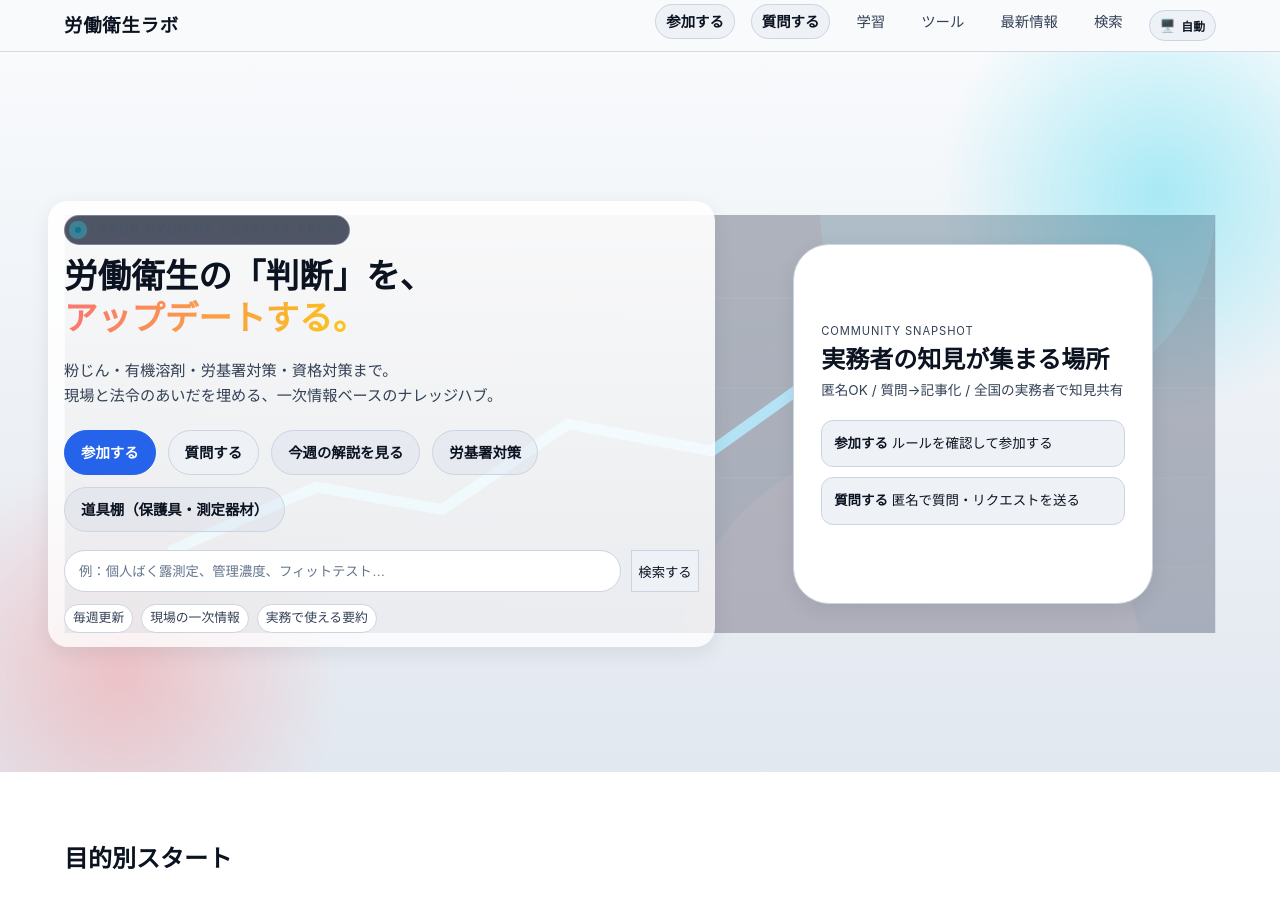
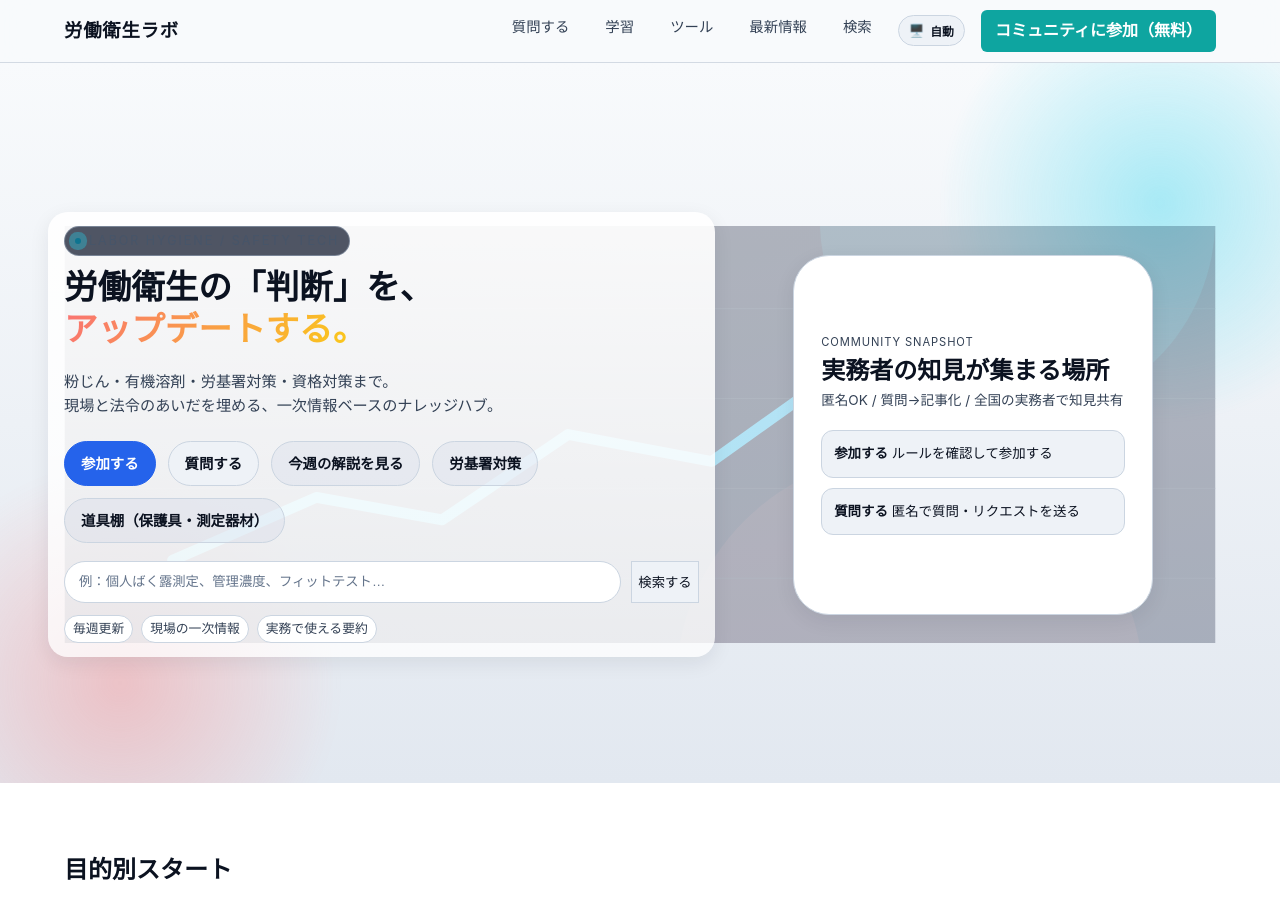
Before and after one commit to rodoeisei-lab/rodoeisei-lab, a Jekyll site: the page built from index.md, in a window 1280 px wide and 900 px high. Built offline with Jekyll 4.4.1, drawn with Linux system fonts in a browser that asks for light colours.

Commit message:
Add persistent community CTA in header navigation

```diff
--- a/_data/navigation.yml
+++ b/_data/navigation.yml
@@ -1,9 +1,5 @@
-- title: 参加する
-  url: /community/
-  kind: cta
 - title: 質問する
   url: "https://forms.gle/VkhwitiNsNXyNQ2C9"
-  kind: cta
   external: true
 - title: 学習
   url: /learn/
--- a/_includes/site-header.html
+++ b/_includes/site-header.html
@@ -7,13 +7,16 @@
       <ul>
         {% for item in site.data.navigation %}
         <li>
-          <a href="{% if item.external %}{{ item.url }}{% else %}{{ item.url | relative_url }}{% endif %}"{% if item.kind == "cta" %} class="nav-cta"{% endif %}{% if item.external %} target="_blank" rel="noopener"{% endif %}>{{ item.title }}</a>
+          <a href="{% if item.external %}{{ item.url }}{% else %}{{ item.url | relative_url }}{% endif %}"{% if item.external %} target="_blank" rel="noopener"{% endif %}>{{ item.title }}</a>
         </li>
         {% endfor %}
         <li>
           <button class="theme-toggle" type="button" data-theme-toggle aria-label="表示テーマを切り替え" data-theme-label>自動</button>
         </li>
       </ul>
+      <a href="{{ "/community/" | relative_url }}" class="nav-cta">
+        コミュニティに参加（無料）
+      </a>
     </nav>
   </div>
 </header>
@@ -22,10 +25,13 @@
   <button class="close-btn" id="closeBtn" aria-label="閉じる">×</button>
   <h2>{{ site.data.ui.menu | default: "メニュー" }}</h2>
   <button class="theme-toggle" type="button" data-theme-toggle aria-label="表示テーマを切り替え" data-theme-label>自動</button>
+  <a href="{{ "/community/" | relative_url }}" class="nav-cta">
+    コミュニティに参加（無料）
+  </a>
   <ul>
     {% for item in site.data.navigation %}
     <li>
-      <a href="{% if item.external %}{{ item.url }}{% else %}{{ item.url | relative_url }}{% endif %}"{% if item.kind == "cta" %} class="nav-cta"{% endif %}{% if item.external %} target="_blank" rel="noopener"{% endif %}>{{ item.title }}</a>
+      <a href="{% if item.external %}{{ item.url }}{% else %}{{ item.url | relative_url }}{% endif %}"{% if item.external %} target="_blank" rel="noopener"{% endif %}>{{ item.title }}</a>
     </li>
     {% endfor %}
   </ul>
--- a/assets/css/main.css
+++ b/assets/css/main.css
@@ -134,6 +134,10 @@ a:focus-visible, button:focus-visible {
   font-size: 1.15em;
   letter-spacing: .04em;
 }
+.desktop-nav {
+  display: flex;
+  align-items: center;
+}
 .desktop-nav ul {
   list-style: none;
   display: flex;
@@ -154,16 +158,23 @@ a:focus-visible, button:focus-visible {
   background: rgba(148, 163, 184, .16);
   transform: translateY(-1px);
 }
-.desktop-nav a.nav-cta {
-  background: var(--btn-surface);
-  border: 1px solid var(--btn-border);
-  color: var(--btn-text);
-  font-weight: 700;
-}
-.desktop-nav a.nav-cta:hover {
-  background: rgba(34, 211, 238, .3);
+
+.desktop-nav .nav-cta,
+.mobile-nav .nav-cta {
+  background-color: #0ea5a0;
+  color: #ffffff;
+  padding: 8px 14px;
+  border-radius: 6px;
+  font-weight: 600;
+  text-decoration: none;
+  margin-left: 16px;
+  white-space: nowrap;
 }
 
+.desktop-nav .nav-cta:hover,
+.mobile-nav .nav-cta:hover {
+  opacity: 0.9;
+}
 .menu-btn {
   display: none;
   font-size: 1.7em;
@@ -199,6 +210,15 @@ a:focus-visible, button:focus-visible {
 @media (max-width: 900px) {
   .desktop-nav { display: none; }
   .menu-btn { display: block; }
+}
+
+@media (max-width: 768px) {
+  .desktop-nav .nav-cta,
+  .mobile-nav .nav-cta {
+    display: block;
+    text-align: center;
+    margin: 12px 0;
+  }
 }
 
 /* Mobile nav */
@@ -259,22 +279,11 @@ body.nav-open { overflow: hidden; }
   color: var(--text);
   text-decoration: none;
 }
-.mobile-nav a.nav-cta {
-  margin: 8px 0;
+.mobile-nav > .nav-cta {
+  color: #ffffff;
   padding: 10px 14px;
-  border-radius: 12px;
-  border: 1px solid var(--btn-border);
-  background: var(--btn-surface);
-  color: var(--btn-text);
-  font-weight: 700;
+  margin-left: 0;
 }
-
-[data-theme="light"] .mobile-nav a.nav-cta {
-  background: var(--panel-strong);
-  border: 1.5px solid var(--border-soft);
-  color: var(--text);
-}
-
 /* Hero */
 .hero {
   position: relative;
```
